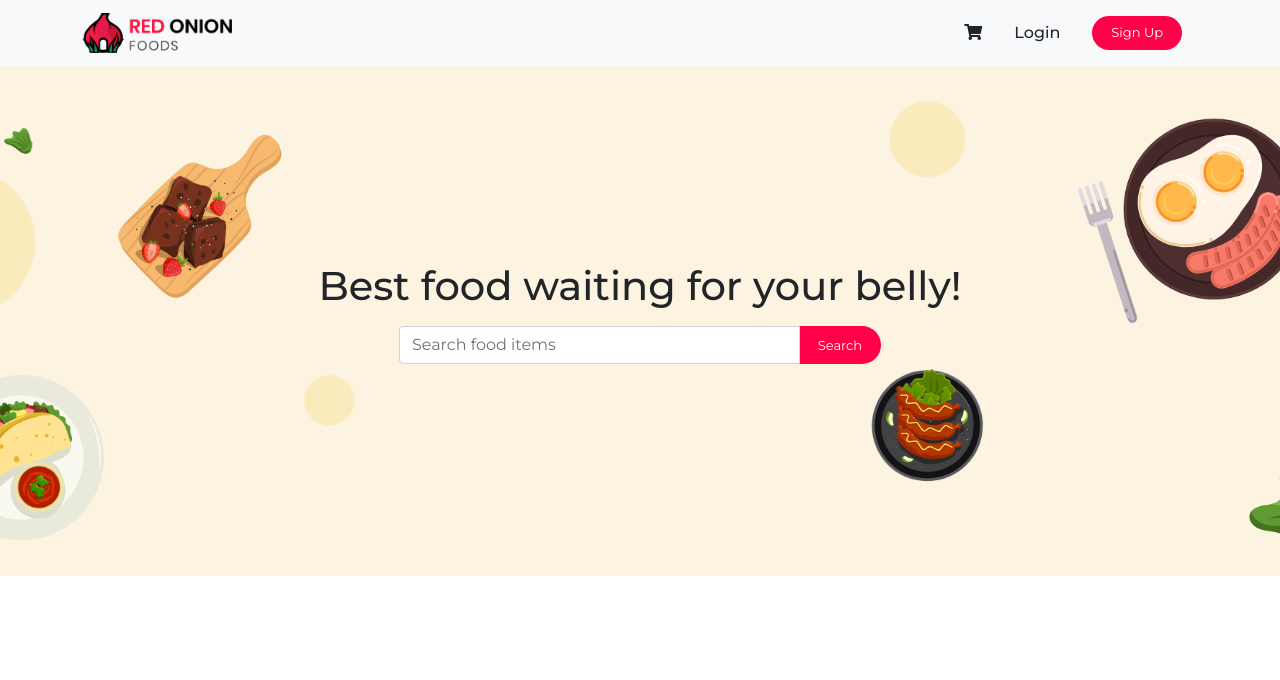
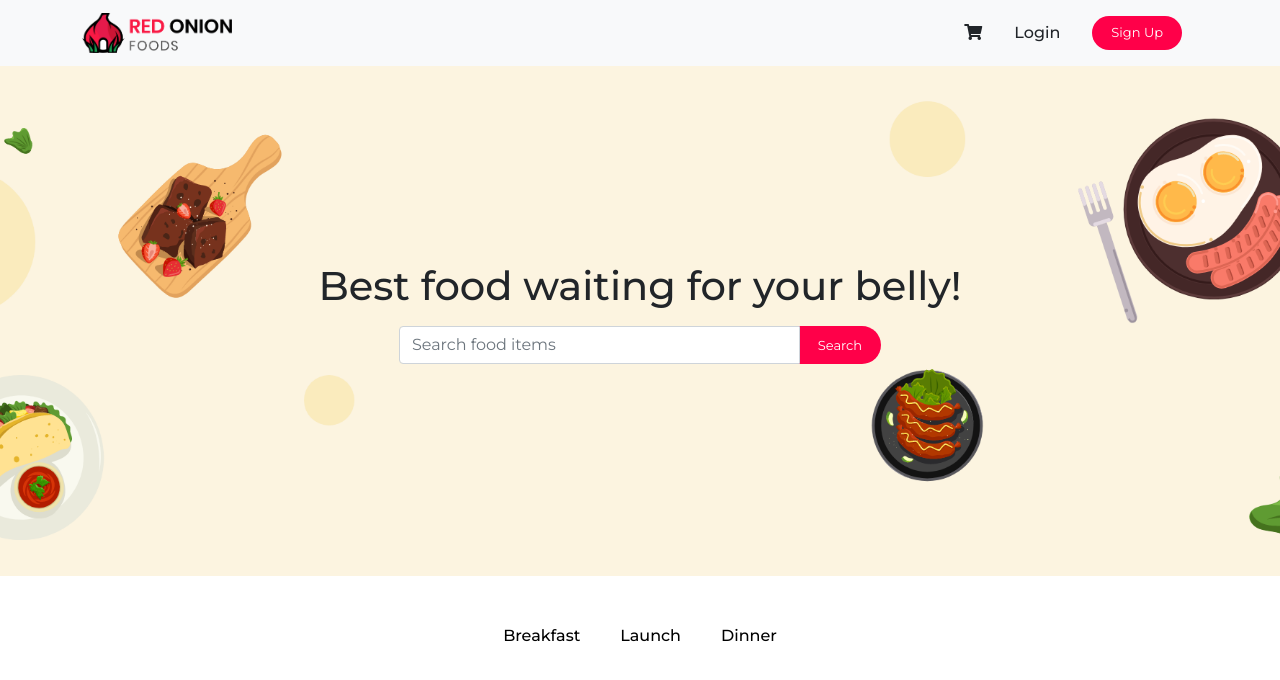
Before and after one commit to khan-shimul/Red-Onion-Foods, a React (Create React App) app: page / in a window 1280 px wide. Shown: the top 680 px of the page. Built offline with nearby package versions, Linux system fonts and the light colour scheme.

Commit message:
added foods header

```diff
--- /dev/null
+++ b/src/Pages/Home/Foods/Foods/Foods.css
@@ -0,0 +1,6 @@
+.foods-header{
+    background-color: transparent;
+    border: none;
+    font-weight: 500;
+    padding: 0 20px;
+}
--- /dev/null
+++ b/src/Pages/Home/Foods/Foods/Foods.js
@@ -0,0 +1,16 @@
+import React from 'react';
+import './Foods.css'
+
+const Foods = () => {
+    return (
+        <div className="d-flex justify-content-center mt-5">
+            <div>
+                <button className="foods-header">Breakfast</button>
+                <button className="foods-header">Launch</button>
+                <button className="foods-header">Dinner</button>
+            </div>
+        </div>
+    );
+};
+
+export default Foods;
--- a/src/Pages/Home/Home/Home.js
+++ b/src/Pages/Home/Home/Home.js
@@ -1,10 +1,12 @@
 import React from 'react';
 import Banner from '../Banner/Banner';
+import Foods from '../Foods/Foods/Foods';
 
 const Home = () => {
     return (
         <div>
             <Banner />
+            <Foods />
         </div>
     );
 };
```
